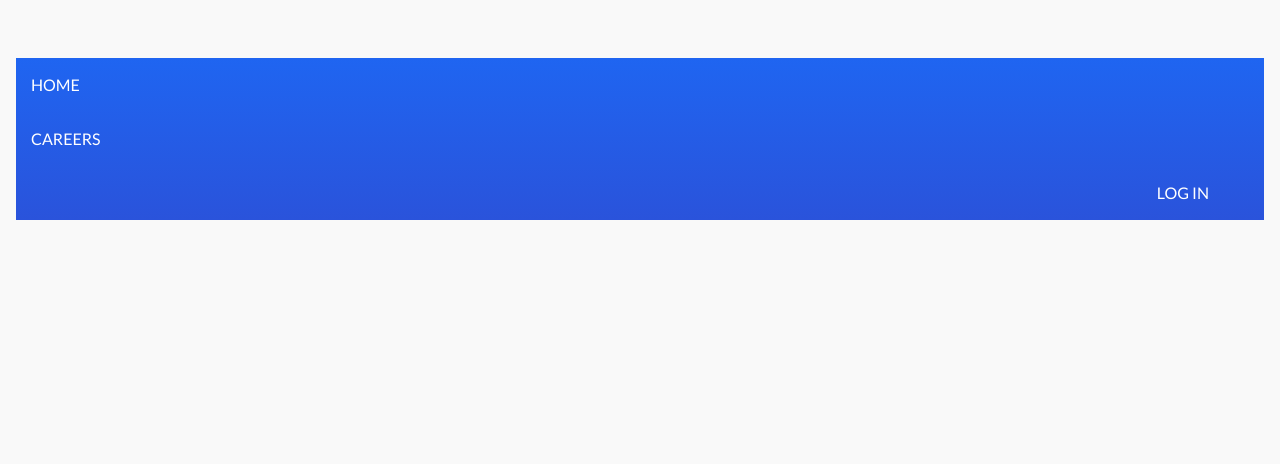
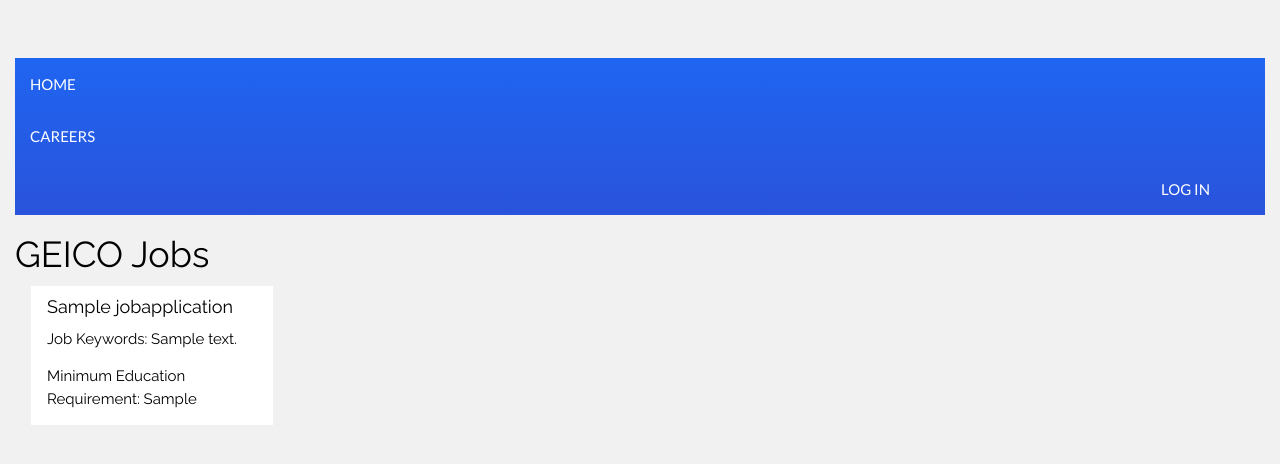
Before and after one commit to thebrianbn/geico_smart_jobs, a Django app: page /jobs/ in a window 1280 px wide. Shown: the top 464 px of the page. Run offline with Django 3.2, Linux system fonts and the light colour scheme; tables that the repository leaves empty hold one stand-in row (values such as "Sample post"); some libraries are stand-ins or nearby versions.

Commit message:
crispify

```diff
--- a/geico_smart_jobs/settings.py
+++ b/geico_smart_jobs/settings.py
@@ -38,6 +38,7 @@
     'django.contrib.messages',
     'django.contrib.staticfiles',
     'smart_jobs',
+    'crispy_forms',
 ]
 
 MIDDLEWARE = [
@@ -120,3 +121,4 @@
 
 STATIC_URL = '/static/'
 STATICFILES_DIRS = (os.path.join(BASE_DIR, 'static/'),)
+CRISPY_TEMPLATE_PACK = "bootstrap4"
--- a/smart_jobs/templates/base.html
+++ b/smart_jobs/templates/base.html
@@ -25,8 +25,8 @@
                             <li class="careers-dropdwn-button"><a href="{% url 'register' %}">CAREERS</a>
                                 <ul class="careers-dropdwn-content navbar-links">
                                     <li>
-                                        <a href="{% url 'register' %}">Find Jobs</a>
-                                        <a href="{% url 'register' %}">Recommend Me a Job</a>
+                                        <a href="{% url 'job-browser' %}">Find Jobs</a>
+                                        <a href="{% url 'register' %}">Job Recommendations</a>
                                     </li>
                                 </ul>
                             </li>
@@ -40,5 +40,7 @@
                     </div>
                 </div>
         </div>
+        <div class="col-md-8">{% block content %} {%  endblock content %}</div>
+
     </body>
 </html>
--- a/smart_jobs/templates/browser.html
+++ b/smart_jobs/templates/browser.html
@@ -1,5 +1,6 @@
 {% extends "base.html" %}
 
+{%  block content %}
 <html>
     <head>
         <title> GEICO Jobs </title>
@@ -15,12 +16,14 @@
     <body>
         {% for job in job_apps %}
             <div class="w3-third w3-container w3-margin-bottom">
-            <div class="w3-container w3-white">
-            <h5> {{  job.job_title }} </h5>
-            <p>  Job Keywords: {{  job.job_description }} </p>
-            <p> Minimum Education Requirement: {{ job.min_education }} </p>
-            </div>
+                <div class="w3-container w3-white">
+                    <h5> {{  job.job_title }} </h5>
+                    <p>  Job Keywords: {{  job.job_description }} </p>
+                    <p> Minimum Education Requirement: {{ job.min_education }} </p>
+                </div>
             </div>
         {% endfor %}
     </body>
 </html>
+
+{% endblock content %}
--- a/smart_jobs/templates/register.html
+++ b/smart_jobs/templates/register.html
@@ -1,10 +1,13 @@
+{%  extends "base.html" %}
+{%  load crispy_forms_tags %}
+
 {% block content %}
   <div class="content-section">
       <form method="POST">
           {% csrf_token %}
           <fieldset class="form-group">
               <legend class="border-bottom mb-4">Join Today</legend>
-              {{ form.as_p }}
+              {{ form| crispy}}
           </fieldset>
           <div class="form-group">
               <button class="btn btn-outline-info" type="submit">Sign Up</button>
```
